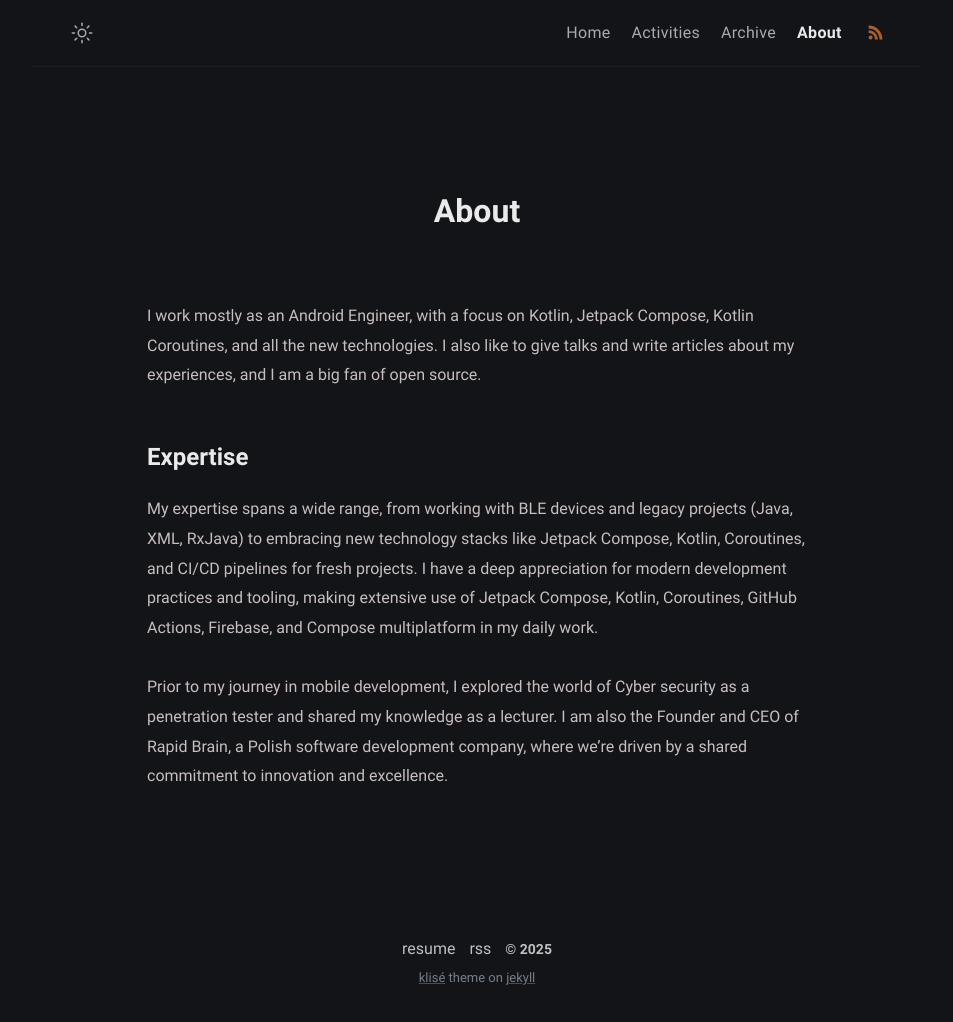
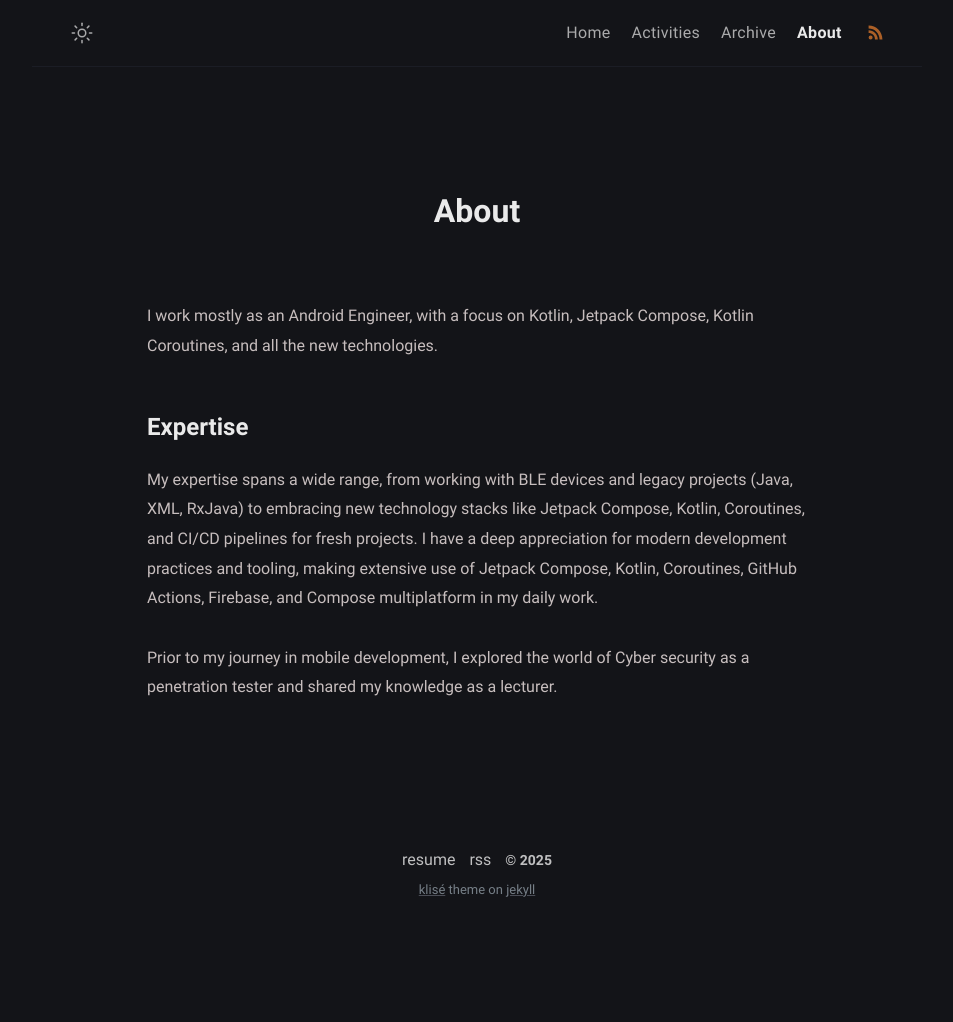
Before and after one commit to LinX64/linx64.github.io, a Jekyll site: the page built from about.md, in a window 1280 px wide. Shown: the whole page, without its empty margins (163-1116 px from the left). Built offline with Jekyll 4.4.1, drawn with Linux system fonts in a browser that asks for light colours; after the commit the page ends 934 px from its top, so only the background shows below that.

```diff
--- a/about.md
+++ b/about.md
@@ -8,8 +8,6 @@ comments: false
 
 I work mostly as an Android Engineer, with a focus on Kotlin, Jetpack Compose, Kotlin Coroutines, and all the new
 technologies.
-I also like to give talks and write articles about my experiences, and I am a
-big fan of open source.
 
 # Expertise
 
@@ -19,5 +17,4 @@ appreciation for modern development practices and tooling, making extensive use
 GitHub Actions, Firebase, and Compose multiplatform in my daily work.
 
 Prior to my journey in mobile development, I explored the world of Cyber security as a penetration tester and shared my
-knowledge as a lecturer. I am also the Founder and CEO of Rapid Brain, a Polish software development company, where
-we're driven by a shared commitment to innovation and excellence.
+knowledge as a lecturer.
```
Also changed, not shown: _posts/my-new-idea-for-helping-job-seekers/2024-02-04-my-new-idea-for-job-seekers.md (deleted, +0 -32 lines).
